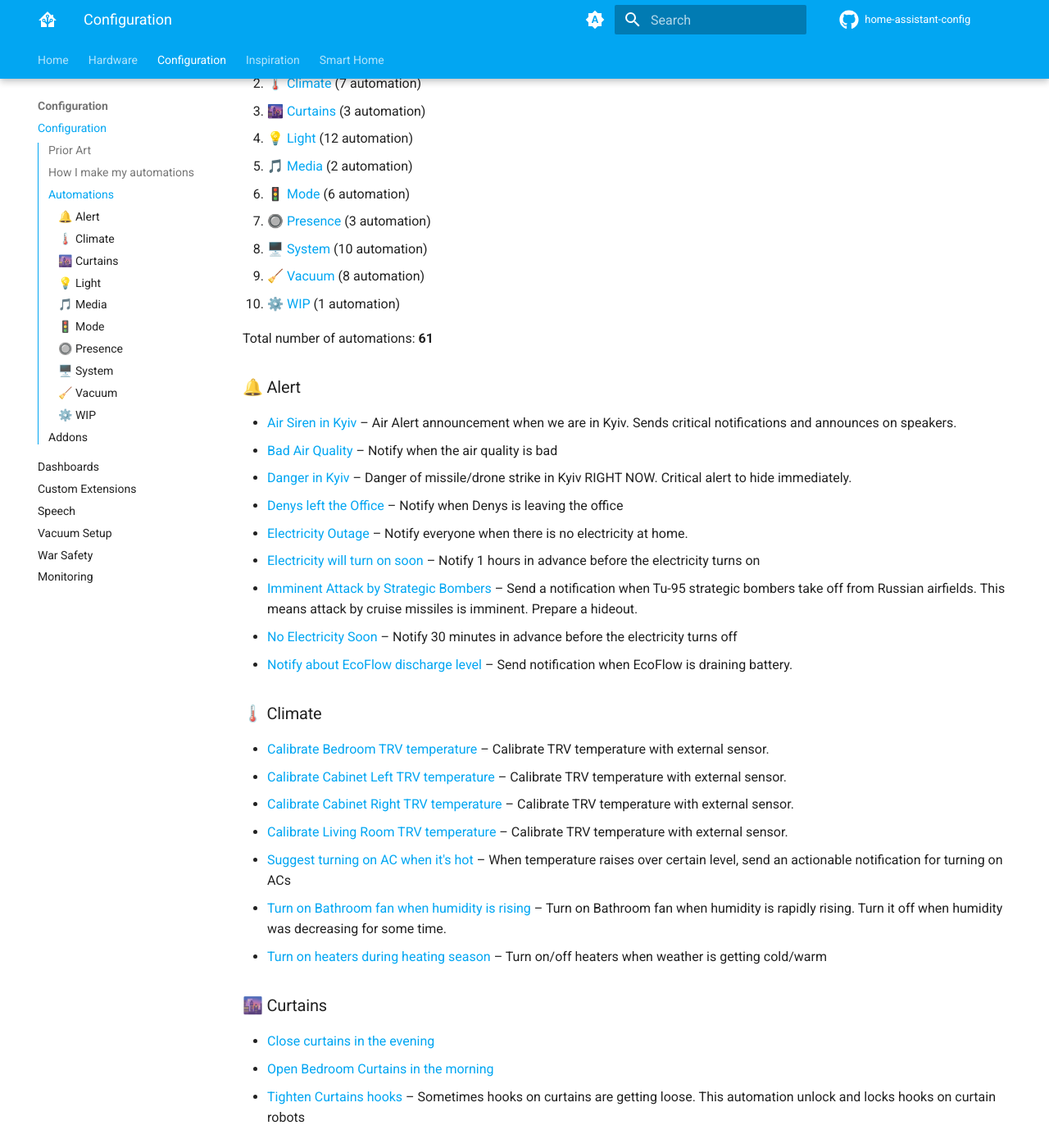
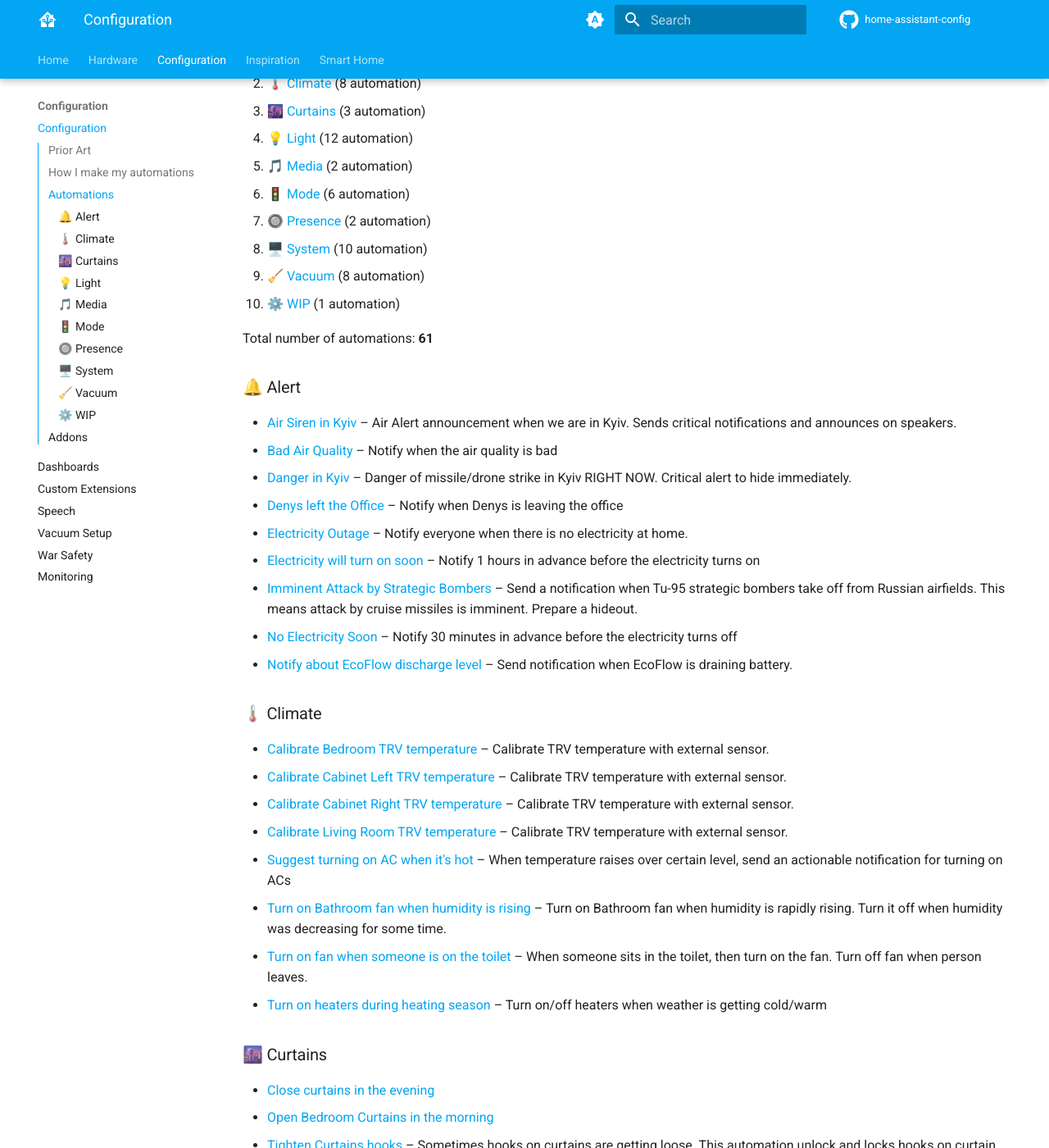
Before and after one commit to denysdovhan/home-assistant-config, an MkDocs documentation site: the page built from docs/config/index.md, in a window 1280 px wide and 1400 px high, scrolled down 1285 px. Shown: the whole window at 82% size. Built offline with MkDocs 1.6.1 and Material for MkDocs 9.7.7, drawn with Linux system fonts in a browser that asks for light colours; comment, search, counter and statistics services are not loaded; some of the changed text lies outside the part shown.

Commit message:
docs: Update docs

```diff
--- a/docs/config/index.md
+++ b/docs/config/index.md
@@ -38,12 +38,12 @@ Here you can discover all of the automations powering my home. The list is autom
 <!-- start-automations -->
 
 1. [🔔 Alert](#-alert) (9 automation)
-1. [🌡️ Climate](#-climate) (7 automation)
+1. [🌡️ Climate](#-climate) (8 automation)
 1. [🌆 Curtains](#-curtains) (3 automation)
 1. [💡 Light](#-light) (12 automation)
 1. [🎵 Media](#-media) (2 automation)
 1. [🚦 Mode](#-mode) (6 automation)
-1. [🔘 Presence](#-presence) (3 automation)
+1. [🔘 Presence](#-presence) (2 automation)
 1. [🖥️ System](#-system) (10 automation)
 1. [🧹 Vacuum](#-vacuum) (8 automation)
 1. [⚙️ WIP](#-wip) (1 automation)
@@ -60,38 +60,39 @@ Total number of automations: **61**️
 - [Electricity will turn on soon](https://github.com/denysdovhan/home-assistant-config/blob/e721533aca75b44f1110e09a348419de9d25031d/automations.yaml#L511) – Notify 1 hours in advance before the electricity turns on
 - [Imminent Attack by Strategic Bombers](https://github.com/denysdovhan/home-assistant-config/blob/e721533aca75b44f1110e09a348419de9d25031d/automations.yaml#L221) – Send a notification when Tu-95 strategic bombers take off from Russian airfields. This means attack by cruise missiles is imminent. Prepare a hideout.
 - [No Electricity Soon](https://github.com/denysdovhan/home-assistant-config/blob/e721533aca75b44f1110e09a348419de9d25031d/automations.yaml#L481) – Notify 30 minutes in advance before the electricity turns off
-- [Notify about EcoFlow discharge level](https://github.com/denysdovhan/home-assistant-config/blob/e721533aca75b44f1110e09a348419de9d25031d/automations.yaml#L1612) – Send notification when EcoFlow is draining battery.
+- [Notify about EcoFlow discharge level](https://github.com/denysdovhan/home-assistant-config/blob/e721533aca75b44f1110e09a348419de9d25031d/automations.yaml#L1607) – Send notification when EcoFlow is draining battery.
 
 ### 🌡️ Climate
 
-- [Calibrate Bedroom TRV temperature](https://github.com/denysdovhan/home-assistant-config/blob/e721533aca75b44f1110e09a348419de9d25031d/automations.yaml#L1540) – Calibrate TRV temperature with external sensor.
-- [Calibrate Cabinet Left TRV temperature](https://github.com/denysdovhan/home-assistant-config/blob/e721533aca75b44f1110e09a348419de9d25031d/automations.yaml#L1549) – Calibrate TRV temperature with external sensor.
-- [Calibrate Cabinet Right TRV temperature](https://github.com/denysdovhan/home-assistant-config/blob/e721533aca75b44f1110e09a348419de9d25031d/automations.yaml#L1558) – Calibrate TRV temperature with external sensor.
-- [Calibrate Living Room TRV temperature](https://github.com/denysdovhan/home-assistant-config/blob/e721533aca75b44f1110e09a348419de9d25031d/automations.yaml#L1531) – Calibrate TRV temperature with external sensor.
+- [Calibrate Bedroom TRV temperature](https://github.com/denysdovhan/home-assistant-config/blob/e721533aca75b44f1110e09a348419de9d25031d/automations.yaml#L1535) – Calibrate TRV temperature with external sensor.
+- [Calibrate Cabinet Left TRV temperature](https://github.com/denysdovhan/home-assistant-config/blob/e721533aca75b44f1110e09a348419de9d25031d/automations.yaml#L1544) – Calibrate TRV temperature with external sensor.
+- [Calibrate Cabinet Right TRV temperature](https://github.com/denysdovhan/home-assistant-config/blob/e721533aca75b44f1110e09a348419de9d25031d/automations.yaml#L1553) – Calibrate TRV temperature with external sensor.
+- [Calibrate Living Room TRV temperature](https://github.com/denysdovhan/home-assistant-config/blob/e721533aca75b44f1110e09a348419de9d25031d/automations.yaml#L1526) – Calibrate TRV temperature with external sensor.
 - [Suggest turning on AC when it's hot](https://github.com/denysdovhan/home-assistant-config/blob/e721533aca75b44f1110e09a348419de9d25031d/automations.yaml#LNone) – When temperature raises over certain level, send an actionable notification for turning on ACs
-- [Turn on Bathroom fan when humidity is rising](https://github.com/denysdovhan/home-assistant-config/blob/e721533aca75b44f1110e09a348419de9d25031d/automations.yaml#L2505) – Turn on Bathroom fan when humidity is rapidly rising. Turn it off when humidity was decreasing for some time.
+- [Turn on Bathroom fan when humidity is rising](https://github.com/denysdovhan/home-assistant-config/blob/e721533aca75b44f1110e09a348419de9d25031d/automations.yaml#L2500) – Turn on Bathroom fan when humidity is rapidly rising. Turn it off when humidity was decreasing for some time.
+- [Turn on fan when someone is on the toilet](https://github.com/denysdovhan/home-assistant-config/blob/e721533aca75b44f1110e09a348419de9d25031d/automations.yaml#L1036) – When someone sits in the toilet, then turn on the fan. Turn off fan when person leaves.
 - [Turn on heaters during heating season](https://github.com/denysdovhan/home-assistant-config/blob/e721533aca75b44f1110e09a348419de9d25031d/automations.yaml#L541) – Turn on/off heaters when weather is getting cold/warm
 
 ### 🌆 Curtains
 
-- [Close curtains in the evening](https://github.com/denysdovhan/home-assistant-config/blob/e721533aca75b44f1110e09a348419de9d25031d/automations.yaml#L2066)
+- [Close curtains in the evening](https://github.com/denysdovhan/home-assistant-config/blob/e721533aca75b44f1110e09a348419de9d25031d/automations.yaml#L2061)
 - [Open Bedroom Curtains in the morning](https://github.com/denysdovhan/home-assistant-config/blob/e721533aca75b44f1110e09a348419de9d25031d/automations.yaml#L378)
-- [Tighten Curtains hooks](https://github.com/denysdovhan/home-assistant-config/blob/e721533aca75b44f1110e09a348419de9d25031d/automations.yaml#L1567) – Sometimes hooks on curtains are getting loose. This automation unlock and locks hooks on curtain robots
+- [Tighten Curtains hooks](https://github.com/denysdovhan/home-assistant-config/blob/e721533aca75b44f1110e09a348419de9d25031d/automations.yaml#L1562) – Sometimes hooks on curtains are getting loose. This automation unlock and locks hooks on curtain robots
 
 ### 💡 Light
 
-- [Activate Evening Lights in the evening](https://github.com/denysdovhan/home-assistant-config/blob/e721533aca75b44f1110e09a348419de9d25031d/automations.yaml#L2194) – When it's getting dark, or sun sets, or indoor illuminance is too low, then activate Evening Lights.
-- [Motion-activated lights in Bedroom](https://github.com/denysdovhan/home-assistant-config/blob/e721533aca75b44f1110e09a348419de9d25031d/automations.yaml#L2352) – Turn on Lights in Bedroom based on presence and current activated light mode.
-- [Motion-activated lights in Cabinet](https://github.com/denysdovhan/home-assistant-config/blob/e721533aca75b44f1110e09a348419de9d25031d/automations.yaml#L2292) – Turn on Lights in Cabinet based on presence and current activated light mode.
-- [Presence Simulation in Away Mode](https://github.com/denysdovhan/home-assistant-config/blob/e721533aca75b44f1110e09a348419de9d25031d/automations.yaml#L1976) – Toggle Presence Simulation during Night in Away Mode
-- [Suggest to activate Night Lights](https://github.com/denysdovhan/home-assistant-config/blob/e721533aca75b44f1110e09a348419de9d25031d/automations.yaml#L2412) – At the deep evening, send a notification suggesting to activate Night Lights mode.
-- [Turn off Bathroom lights](https://github.com/denysdovhan/home-assistant-config/blob/e721533aca75b44f1110e09a348419de9d25031d/automations.yaml#L1857) – When no one is in Bathroom, but the lights are still on, then turn them off.
-- [Turn off Bedroom lights](https://github.com/denysdovhan/home-assistant-config/blob/e721533aca75b44f1110e09a348419de9d25031d/automations.yaml#L2388) – Turn off lights in Bedroom when motion sensor doesn't detect any motion for long period of time.
-- [Turn off Cabinet lights](https://github.com/denysdovhan/home-assistant-config/blob/e721533aca75b44f1110e09a348419de9d25031d/automations.yaml#L2328) – Turn off lights in Cabinet when motion sensor doesn't detect any motion for long period of time.
-- [Turn off Corridor Light When Door is Closed](https://github.com/denysdovhan/home-assistant-config/blob/e721533aca75b44f1110e09a348419de9d25031d/automations.yaml#L1731) – Turn off Corridor Light when Front Door closes. If the light is still on, then send a notification with an action to turn off the light.
-- [Turn on Bathroom Ceiling Light](https://github.com/denysdovhan/home-assistant-config/blob/e721533aca75b44f1110e09a348419de9d25031d/automations.yaml#L2095) – When it's bright in the living room, turn on Bathroom Ceiling Light to match brightness in Living Room.
-- [Turn on Bathroom Lightstrip](https://github.com/denysdovhan/home-assistant-config/blob/e721533aca75b44f1110e09a348419de9d25031d/automations.yaml#L2006) – Turn on Bathroom Lightstrip when someone walk in.
-- [Turn on Corridor Light when Door is open](https://github.com/denysdovhan/home-assistant-config/blob/e721533aca75b44f1110e09a348419de9d25031d/automations.yaml#L1703) – Turn on Corridor Light when Front Door opens and then turn it off after a few minutes
+- [Activate Evening Lights in the evening](https://github.com/denysdovhan/home-assistant-config/blob/e721533aca75b44f1110e09a348419de9d25031d/automations.yaml#L2189) – When it's getting dark, or sun sets, or indoor illuminance is too low, then activate Evening Lights.
+- [Motion-activated lights in Bedroom](https://github.com/denysdovhan/home-assistant-config/blob/e721533aca75b44f1110e09a348419de9d25031d/automations.yaml#L2347) – Turn on Lights in Bedroom based on presence and current activated light mode.
+- [Motion-activated lights in Cabinet](https://github.com/denysdovhan/home-assistant-config/blob/e721533aca75b44f1110e09a348419de9d25031d/automations.yaml#L2287) – Turn on Lights in Cabinet based on presence and current activated light mode.
+- [Presence Simulation in Away Mode](https://github.com/denysdovhan/home-assistant-config/blob/e721533aca75b44f1110e09a348419de9d25031d/automations.yaml#L1971) – Toggle Presence Simulation during Night in Away Mode
+- [Suggest to activate Night Lights](https://github.com/denysdovhan/home-assistant-config/blob/e721533aca75b44f1110e09a348419de9d25031d/automations.yaml#L2407) – At the deep evening, send a notification suggesting to activate Night Lights mode.
+- [Turn off Bathroom lights](https://github.com/denysdovhan/home-assistant-config/blob/e721533aca75b44f1110e09a348419de9d25031d/automations.yaml#L1852) – When no one is in Bathroom, but the lights are still on, then turn them off.
+- [Turn off Bedroom lights](https://github.com/denysdovhan/home-assistant-config/blob/e721533aca75b44f1110e09a348419de9d25031d/automations.yaml#L2383) – Turn off lights in Bedroom when motion sensor doesn't detect any motion for long period of time.
+- [Turn off Cabinet lights](https://github.com/denysdovhan/home-assistant-config/blob/e721533aca75b44f1110e09a348419de9d25031d/automations.yaml#L2323) – Turn off lights in Cabinet when motion sensor doesn't detect any motion for long period of time.
+- [Turn off Corridor Light When Door is Closed](https://github.com/denysdovhan/home-assistant-config/blob/e721533aca75b44f1110e09a348419de9d25031d/automations.yaml#L1726) – Turn off Corridor Light when Front Door closes. If the light is still on, then send a notification with an action to turn off the light.
+- [Turn on Bathroom Ceiling Light](https://github.com/denysdovhan/home-assistant-config/blob/e721533aca75b44f1110e09a348419de9d25031d/automations.yaml#L2090) – When it's bright in the living room, turn on Bathroom Ceiling Light to match brightness in Living Room.
+- [Turn on Bathroom Lightstrip](https://github.com/denysdovhan/home-assistant-config/blob/e721533aca75b44f1110e09a348419de9d25031d/automations.yaml#L2001) – Turn on Bathroom Lightstrip when someone walk in.
+- [Turn on Corridor Light when Door is open](https://github.com/denysdovhan/home-assistant-config/blob/e721533aca75b44f1110e09a348419de9d25031d/automations.yaml#L1698) – Turn on Corridor Light when Front Door opens and then turn it off after a few minutes
 
 ### 🎵 Media
 
```
Also changed, not shown: other parts of docs/config/index.md (+16 -18 lines).
